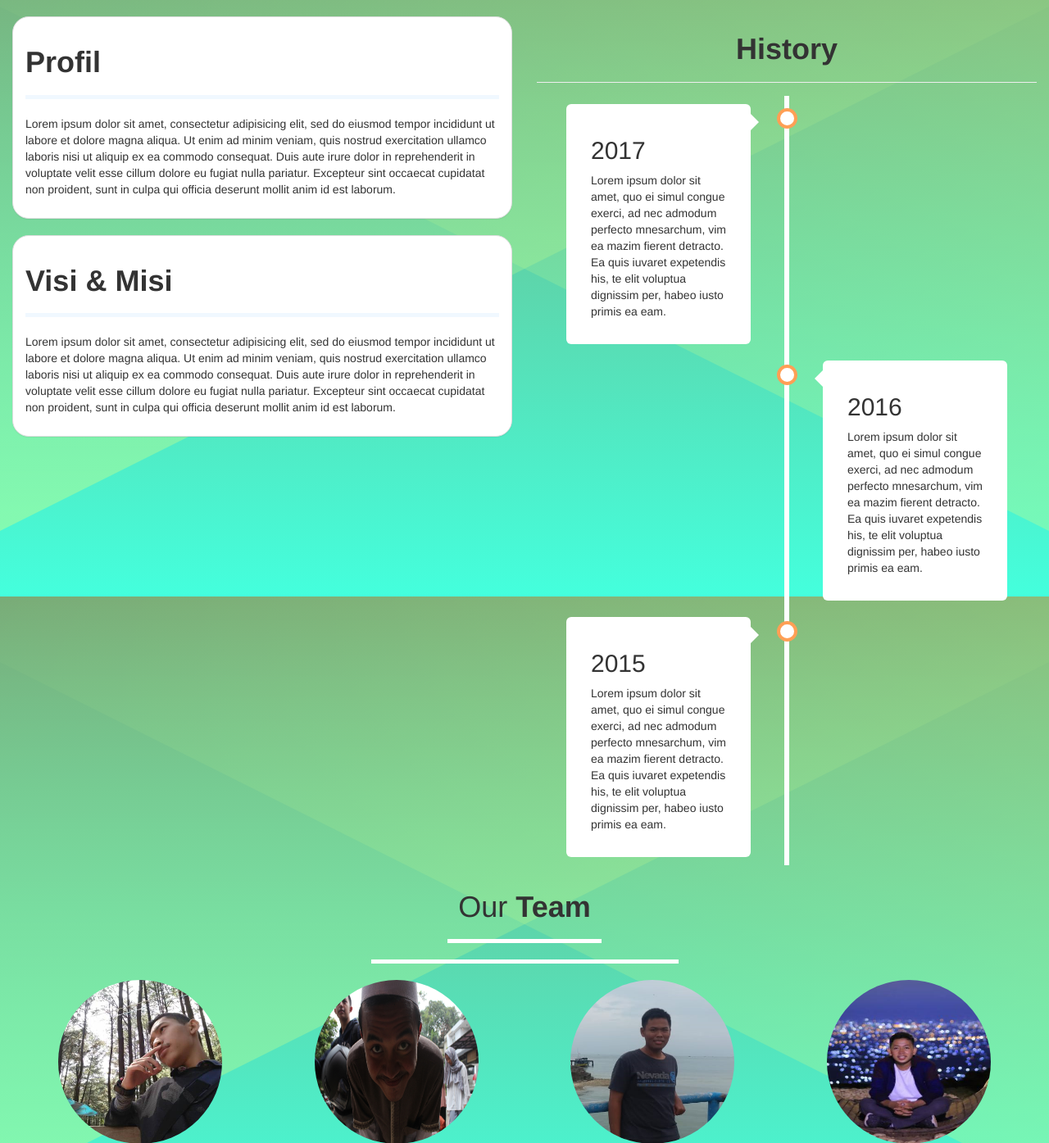
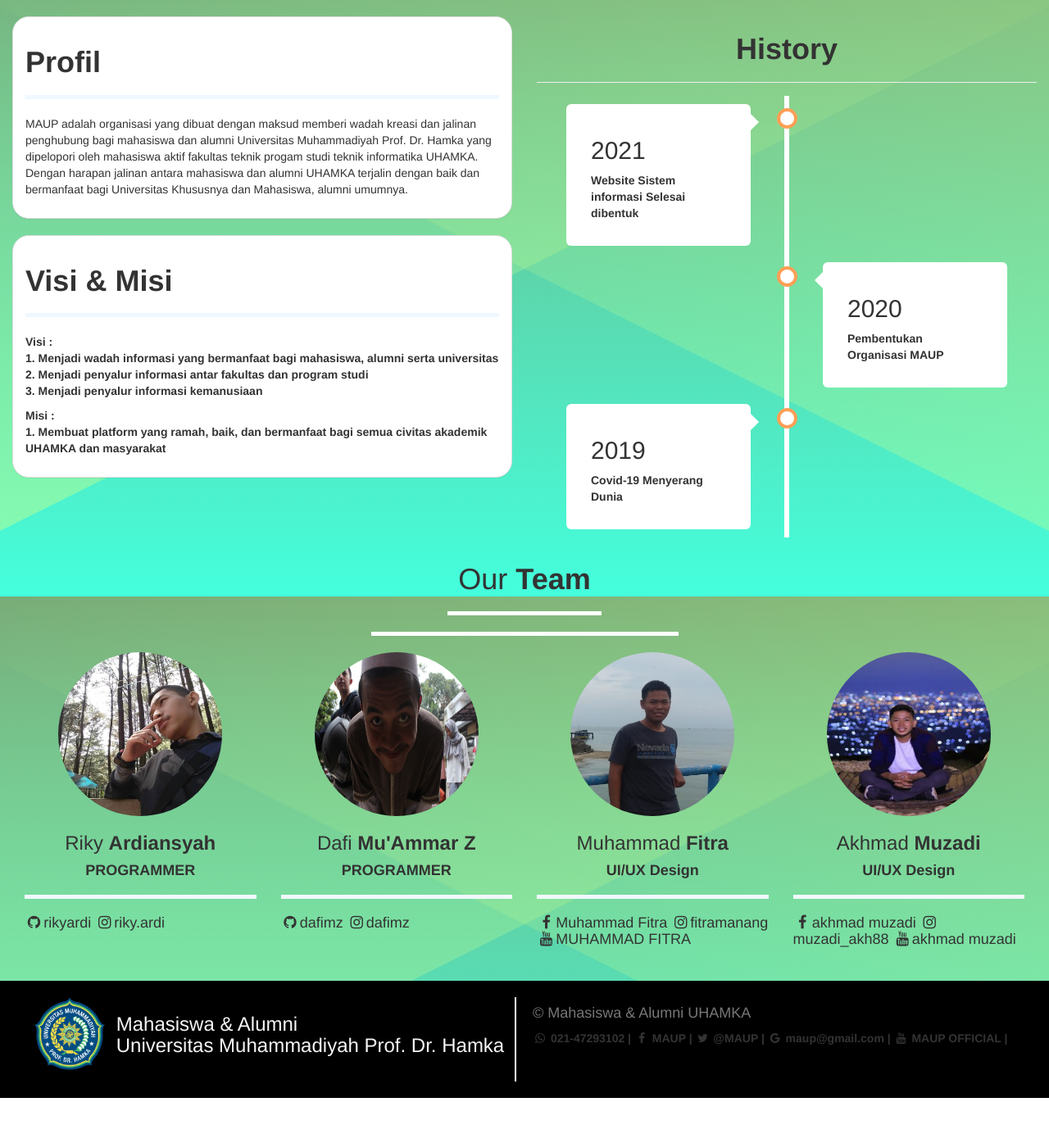
Before and after one commit to rikyardi/PHP_NewsWeb, a PHP site: page /about.php in a window 1280 px wide. Shown: the part 72-1467 px from the top of the page at 82% size. After the commit the page ends 1412 px from the top, so only its background shows below. Run offline with PHP 8.4, Linux system fonts and the light colour scheme; some libraries are stand-ins or nearby versions.

Commit message:
Progress About us

```diff
--- a/about.php
+++ b/about.php
@@ -156,14 +156,15 @@
                     <div class="panel-body">
                         <h1><strong>Profil</strong></h1>
                         <hr style="border-top: 5px solid aliceblue;">
-                        <p>Lorem ipsum dolor sit amet, consectetur adipisicing elit, sed do eiusmod tempor incididunt ut labore et dolore magna aliqua. Ut enim ad minim veniam, quis nostrud exercitation ullamco laboris nisi ut aliquip ex ea commodo consequat. Duis aute irure dolor in reprehenderit in voluptate velit esse cillum dolore eu fugiat nulla pariatur. Excepteur sint occaecat cupidatat non proident, sunt in culpa qui officia deserunt mollit anim id est laborum.</p>
+                        <p>MAUP adalah organisasi yang dibuat dengan maksud memberi wadah kreasi dan jalinan penghubung bagi mahasiswa dan alumni Universitas Muhammadiyah Prof. Dr. Hamka yang dipelopori oleh mahasiswa aktif fakultas teknik progam studi teknik informatika UHAMKA. Dengan harapan jalinan antara mahasiswa dan alumni UHAMKA terjalin dengan baik dan bermanfaat bagi Universitas Khususnya dan Mahasiswa, alumni umumnya.</p>
                     </div>
                 </div>
                 <div class="panel panel-default" style="border-radius: 20px;">
                     <div class="panel-body">
                         <h1><strong>Visi & Misi</strong></h1>
                         <hr style="border-top: 5px solid aliceblue;">
-                        <p>Lorem ipsum dolor sit amet, consectetur adipisicing elit, sed do eiusmod tempor incididunt ut labore et dolore magna aliqua. Ut enim ad minim veniam, quis nostrud exercitation ullamco laboris nisi ut aliquip ex ea commodo consequat. Duis aute irure dolor in reprehenderit in voluptate velit esse cillum dolore eu fugiat nulla pariatur. Excepteur sint occaecat cupidatat non proident, sunt in culpa qui officia deserunt mollit anim id est laborum.</p>
+                        <p><b>Visi :<b> <br> 1. Menjadi wadah informasi yang bermanfaat bagi mahasiswa, alumni serta universitas <br>2. Menjadi penyalur informasi antar fakultas dan program studi <br>3. Menjadi penyalur informasi kemanusiaan</p>
+                        <p><b>Misi : <b> <br> 1. Membuat platform yang ramah, baik, dan bermanfaat bagi semua civitas akademik UHAMKA dan masyarakat </p>
                     </div>
                 </div>
             </div>
@@ -173,20 +174,19 @@
                 <div class="timeline" style="margin-bottom: 15px;">
                 <div class="container left" style="margin: -4px;">
                     <div class="content">
-                    <h2>2017</h2>
-                    <p>Lorem ipsum dolor sit amet, quo ei simul congue exerci, ad nec admodum perfecto mnesarchum, vim ea mazim fierent detracto. Ea quis iuvaret expetendis his, te elit voluptua dignissim per, habeo iusto primis ea eam.</p>
-                    </div>
+                    <h2>2021</h2>
+                    <p>Website Sistem informasi Selesai dibentuk</div>
                 </div>
                 <div class="container right" style="margin: 4px;">
                     <div class="content">
-                    <h2>2016</h2>
-                    <p>Lorem ipsum dolor sit amet, quo ei simul congue exerci, ad nec admodum perfecto mnesarchum, vim ea mazim fierent detracto. Ea quis iuvaret expetendis his, te elit voluptua dignissim per, habeo iusto primis ea eam.</p>
+                    <h2>2020</h2>
+                    <p>Pembentukan Organisasi MAUP</p>
                     </div>
                 </div>
                 <div class="container left" style="margin: -4px;">
                     <div class="content">
-                    <h2>2015</h2>
-                    <p>Lorem ipsum dolor sit amet, quo ei simul congue exerci, ad nec admodum perfecto mnesarchum, vim ea mazim fierent detracto. Ea quis iuvaret expetendis his, te elit voluptua dignissim per, habeo iusto primis ea eam.</p>
+                    <h2>2019</h2>
+                    <p>Covid-19 Menyerang Dunia</p>
                     </div>
                 </div>
                 </div>
--- a/workinternship.php
+++ b/workinternship.php
@@ -41,8 +41,7 @@
         <div style="background-color: #FFFACD ;padding:20px;margin: -10px 0px 20px 0px; border-radius:10px; text-align: center">
             <h2>Yuk Kerja!</h2>
                 <p class="text-danger">Semua Bisa Kerja</p>
-                <p></p>
-                <p> </p>
+                <p>Kerja merupakan sesuatu yang dikeluarkan oleh seseorang sebagai profesi, sengaja dilakukan untuk mendapatkan penghasilan. Kerja dapat juga di artikan sebagai pengeluaran energi untuk kegiatan yang dibutuhkan oleh seseorang untuk mencapai tujuan tertentu. Menurut Dr. Franz Von Magnis di dalam Anogara (2009 : 11), pekerjaan adalah “kegiatan yang direncanakan”. Sedangkan Hegel di dalam Anogara (2009 : 12) menambahkan bahwa “inti pekerjaan adalah kesadaran manusia”.</p>
                 <a class="btn btn-primary" href="yukerja.php" role="button">Lihat Lebih Lanjut &raquo;</a></p>
                 </div>
             </div>
--- a/yumagang.php
+++ b/yumagang.php
@@ -33,7 +33,7 @@
               <div id="tiketcom" class="collapse"><strong>1. University students pursuing a good Bachelor's degree in any discipline at a top local or overseas university. <br>2. Assisting Market Manager on internal process.</strong>
               <br>
               <br>
-              <p><a class="btn btn-primary" href="#" role="button">Apply On Company Site</a></p>
+              <p><a class="btn btn-primary" href="https://jobs.smartrecruiters.com/Tiketcom/743999731779716-internship-international-business-6-months-" role="button">Apply On Company Site</a></p>
               </div>
             </div><!--/.col-xs-6.col-lg-4-->
             <div class="col-xs-6 col-lg-4">
@@ -43,7 +43,7 @@
               <div id="texmura" class="collapse"><b>1. Bersedia magang full time 3 bulan. <br>2. Mahasiswa tingkat akhir/fresh graduate. <br>3. Dapat berkomunikasi dengan baik dan mudah beradaptasi.</b>
               <br>
               <br>
-              <p><a class="btn btn-primary" href="#" role="button">Apply Now</a></p>
+              <p><a class="btn btn-primary" href="https://id.indeed.com/lowongan-kerja?q=Magang%2C%20Mahasiswa%2C%20Internship&l=Jakarta&jt=internship&vjk=5122ca03b0ba68c9" role="button">Apply Now</a></p>
             </div>
             </div><!--/.col-xs-6.col-lg-4-->
 
@@ -54,7 +54,7 @@
               <div id="megasetia" class="collapse"><b>Requirements : <br>Maintenance: 1 tahun (D1-D4) <br>1. Pendidikan minimal D3 Teknik Elektro. <br>2. Memiliki pengalaman di bidang maintenance (AC, Genset, dan kelistrikan) minimal 1 tahun. <br>3. Expected Start Date: 2/1/2021..</b>
               <br>
               <br>
-              <p><a class="btn btn-primary" href="#" role="button">Apply Now</a></p>
+              <p><a class="btn btn-primary" href="https://id.indeed.com/lowongan-kerja?q=Magang%2C%20Mahasiswa%2C%20Internship&l=Jakarta&jt=internship&vjk=5122ca03b0ba68c9" role="button">Apply Now</a></p>
             </div>
             </div><!--/.col-xs-6.col-lg-4-->
 </div>
```
Also changed, not shown: scholarship.php (+14 -2 lines).
